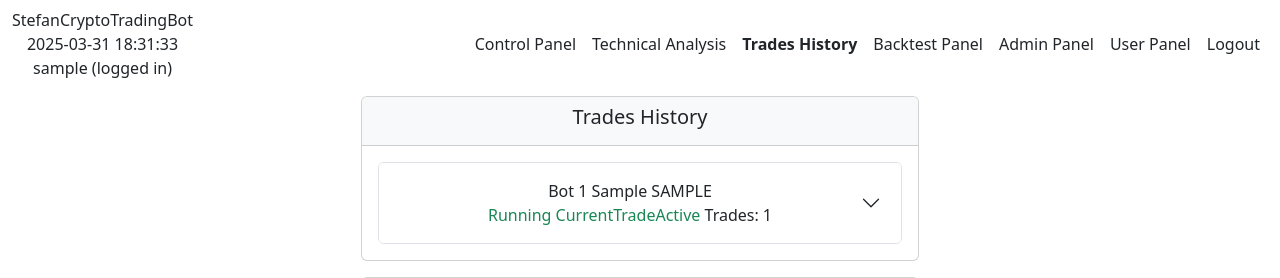
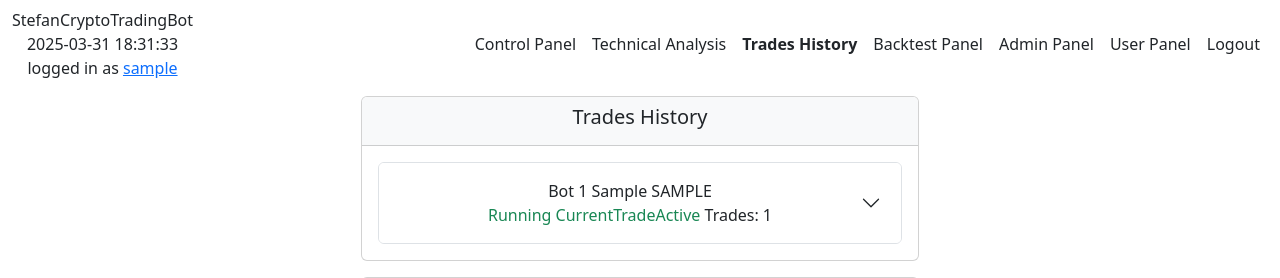
Before and after one commit to PedroPLCode/StefanCryptoTradingBot, a Flask app: page /trades in a window 1280 px wide. Shown: the top 278 px of the page. Run offline with Flask 3, Linux system fonts and the light colour scheme; a user stored in the database is signed in; tables that the repository leaves empty hold one stand-in row (values such as "Sample post"); some libraries are stand-ins or nearby versions.

Commit message:
Cosmetic change nav temp

```diff
--- a/app/templates/admin/base.html
+++ b/app/templates/admin/base.html
@@ -53,7 +53,8 @@
                     <p class="text-dark nav navbar-nav navbar-right">{{ admin_view.admin.name }}</p>
                     <p class="text-dark nav navbar-nav navbar-right"> {{ date_and_time }}</p>
                     {% if current_user.is_authenticated %}
-                        <p class="text-dark nav navbar-nav navbar-right">{{ current_user.login }} (logged in)</p>
+                        <p class="text-dark nav navbar-nav navbar-right">logged in as
+                            <a href="/">{{ current_user.login }}</a></p>
                     {% endif %}
                 </div>
                 {% endblock %}
--- a/app/templates/base_inside.html
+++ b/app/templates/base_inside.html
@@ -7,7 +7,8 @@
             <div class="d-flex flex-column justify-content-center align-items-center">
                 <a class="text-dark fs-6 navbar-brand p-0 m-0" href="/">StefanCryptoTradingBot</a>
                 <p class="text-dark p-0 m-0">{{ date_and_time }}</p>
-                <p class="text-dark p-0 m-0">{{ user.login }} (logged in)</p>
+                <p class="text-dark p-0 m-0">logged in as
+                    <a href="/">{{ user.login }}</a></p>
             </div>
             <button class="navbar-toggler" type="button" data-bs-toggle="collapse" data-bs-target="#navbarNav" aria-controls="navbarNav" aria-expanded="false" aria-label="Toggle navigation">
                 <span class="navbar-toggler-icon"></span>
```
